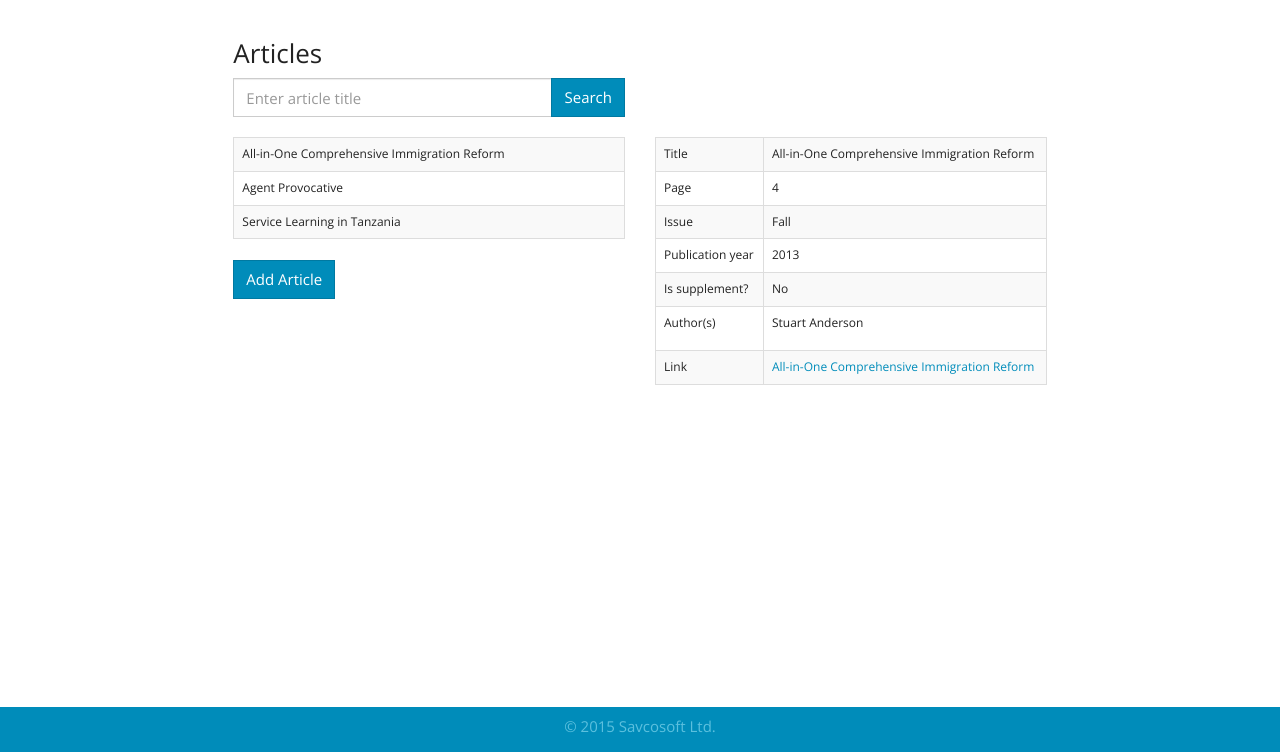
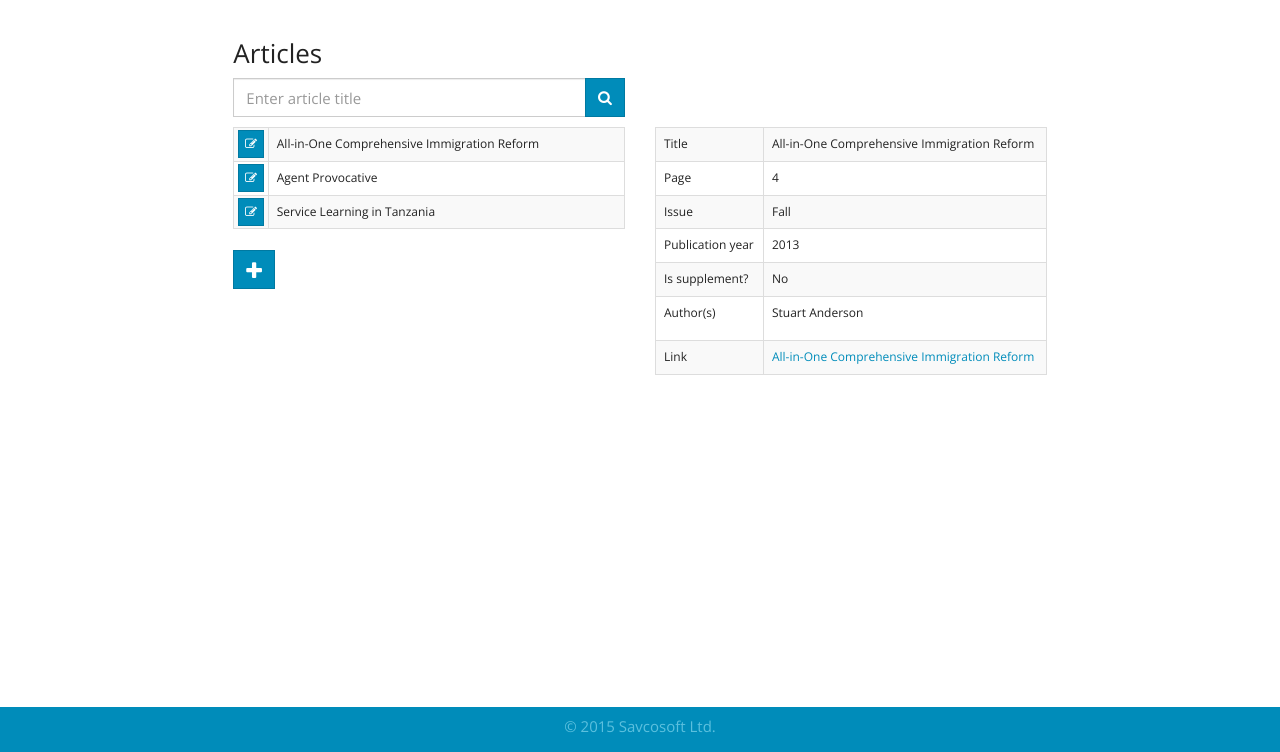
Before and after one commit to kadimas1/IEIndex, a website: page src/IEIndex/wwwroot/index.html in a window 1280 px wide. Shown: the part 48-800 px from the top of the page. Drawn offline with nearby package versions, Linux system fonts and the light colour scheme.

Commit message:
Adding some Font Awesome icons.

```diff
--- a/src/IEIndex/wwwroot/css/site.css
+++ b/src/IEIndex/wwwroot/css/site.css
@@ -0,0 +1,3 @@
+.table tbody>tr>td.vert-align{
+    vertical-align: middle;
+}
--- a/src/IEIndex/wwwroot/index.html
+++ b/src/IEIndex/wwwroot/index.html
@@ -28,7 +28,7 @@
                 <div id="search_control" class="input-group">
                     <input class="form-control" placeholder="Enter article title">
                     <span class="input-group-btn">
-                        <button class="btn btn-primary" type="button">Search</button>
+                        <button class="btn btn-primary" type="button"><i class="fa fa-search"></i></button>
                     </span>
                 </div>
             </div>
@@ -36,28 +36,31 @@
         </div>
     </div>
 
-    <div class="row" style="margin-top:20px">
+    <div class="row">
         <div class="col-md-8 col-md-offset-2">
-            <div class="col-md-6">
+            <div class="col-md-6" style="margin-top:10px">
                 <table class="table table-bordered table-striped table-hover">
                     <tbody>
                         <tr>
-                            <td>All-in-One Comprehensive Immigration Reform </td>
+                            <td class="vert-align text-center" style="padding:0"><a href="form.html" class="btn btn-primary btn-xs"><i class="fa fa-pencil-square-o"></i></a></td>
+                            <td>All-in-One Comprehensive Immigration Reform</td>
                         </tr>
                         <tr>
+                            <td class="vert-align text-center" style="padding:0"><a href="form.html" class="btn btn-primary btn-xs"><i class="fa fa-pencil-square-o"></i></a></td>
                             <td>Agent Provocative</td>
                         </tr>
                         <tr>
+                            <td class="vert-align text-center" style="padding:0"><a href="form.html" class="btn btn-primary btn-xs"><i class="fa fa-pencil-square-o"></i></a></td>
                             <td>Service Learning in Tanzania</td>
                         </tr>
                     </tbody>
                 </table>
                 <div>
-                    <a href="form.html" class="btn btn-primary">Add Article</a>
+                    <a href="form.html" class="btn btn-primary"><i class="fa fa-plus fa-lg"></i></a>
                 </div>
             </div>
 
-            <div class="col-md-6">
+            <div class="col-md-6" style="margin-top:10px">
                 <table class="table table-bordered table-striped">
                     <tbody>
                         <tr>
```
